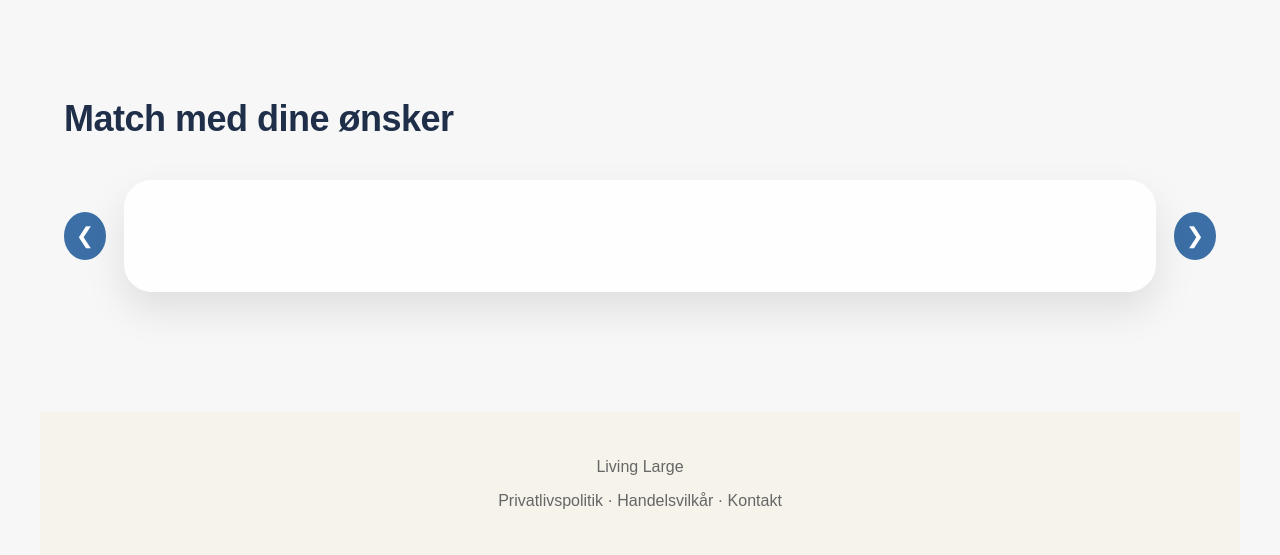
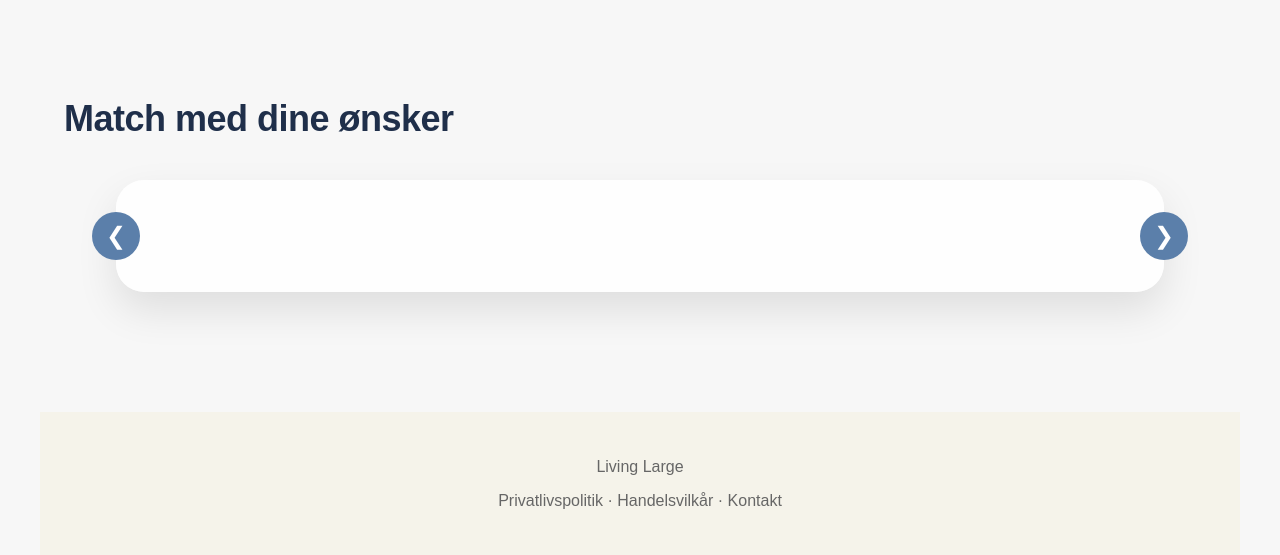
Before and after one commit to womberggaming-maker/LivingLarge, a Flask app: page / in a window 1280 px wide. Shown: the part 1610-2165 px from the top of the page. Run offline with Flask 3, Linux system fonts and the light colour scheme.

Commit message:
trying new css

```diff
--- a/LivingLarge/static/style.css
+++ b/LivingLarge/static/style.css
@@ -1232,6 +1232,67 @@ color:#2b4b70;
             background:white;
             font-size:14px;
         }
+        .results-section {
+            margin: 48px 0 120px;
+        }
+        .results-container {
+            max-width: 1200px;
+        margin: 0 auto;
+        padding: 0 24px;
+        }
+        .results-title {
+        font-size: 36px;
+        font-weight: 700;
+        color: #1f2f4a;
+        margin: 0 0 40px 0;
+        letter-spacing: -0.5px;
+        }
+        .showcase-wrapper {
+        position: relative;
+        max-width: 1048px;
+        margin: 0 auto;
+        }
+        .showcase-board {
+        width: 100%;
+        overflow: hidden;
+        }
+        .showcase-grid {
+        display: flex;
+        gap: 24px;
+        align-items: stretch;
+        }
+        .showcase-card {
+        flex: 0 0 333px;
+        max-width: 333px;
+        }
+        .showcase-arrow {
+        position: absolute;
+        top: 50%;
+        transform: translateY(-50%);
+        width: 48px;
+        height: 48px;
+        min-width: 48px;
+        min-height: 48px;
+        border-radius: 50%;
+        display: flex;
+        align-items: center;
+        justify-content: center;
+        border: none;
+        background: #5b7faa;
+        color: white;
+        font-size: 24px;
+        line-height: 1;
+        padding: 0;
+        cursor: pointer;
+        z-index: 5;
+        }
+        .left-arrow {
+        left: -24px;
+        }
+        .right-arrow {
+        right: -24px;
+        }
+
 
 
         .property-layout{
@@ -1645,10 +1706,6 @@ color:#2b4b70;
 
 
 
-
-
-
-
         .checkbox-group label {
             display: block;
             margin-bottom: 10px;
```
